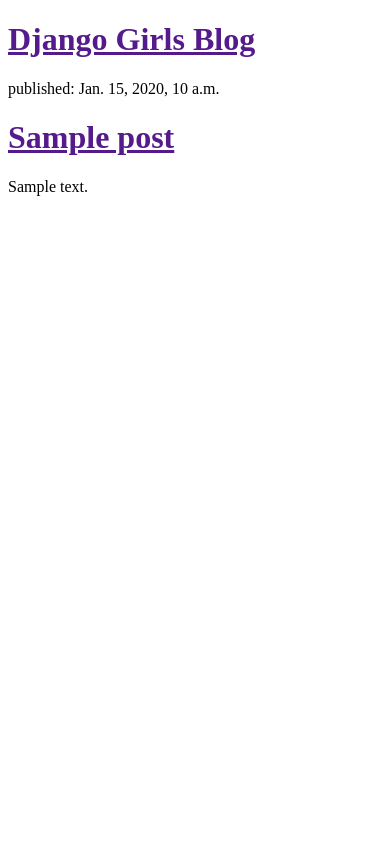
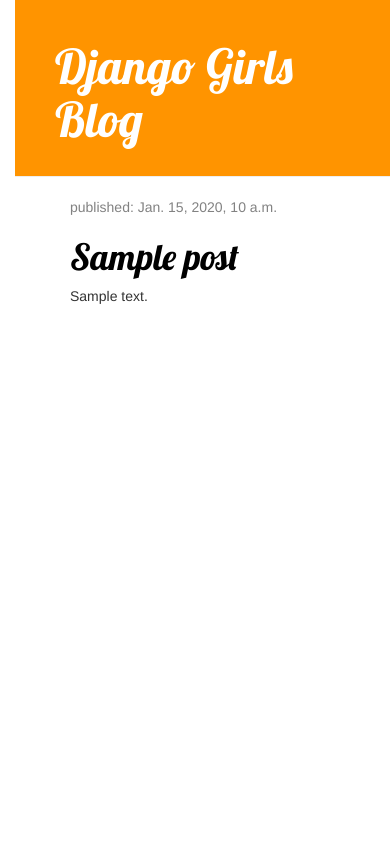
Before and after one commit to AlexFernando/my-first-blog, a Django app: template blog/templates/blog/post_list.html in a window 390 px wide. Run offline with Django 3.2, Linux system fonts and the light colour scheme; the template is opened without the code that fills it: most values are stand-ins (such as "Sample title", 1, 10 or a date in 2020); some libraries are stand-ins or nearby versions.

Commit message:
Added view and template for detailed blog post as well as CSS for the site

```diff
--- /dev/null
+++ b/blog/static/css/blog.css
@@ -0,0 +1,56 @@
+
+body {
+    padding-left: 15px;
+}
+
+h1 a {
+    color: #FCA205;
+    font-family: Lobster;
+}
+
+.page-header {
+    background-color: #ff9400;
+    margin-top: 0;
+    padding: 20px 20px 20px 40px;
+}
+
+.page-header h1, .page-header h1 a, .page-header h1 a:visited, .page-header h1 a:active {
+    color: #ffffff;
+    font-size: 36pt;
+    text-decoration: none;
+}
+
+.content {
+    margin-left: 40px;
+}
+
+h1, h2, h3, h4 {
+    font-family: 'Lobster', cursive;
+}
+
+.date {
+    color: #828282;
+}
+
+.save {
+    float: right;
+}
+
+.post-form textarea, .post-form input {
+    width: 100%;
+}
+
+.top-menu, .top-menu:hover, .top-menu:visited {
+    color: #ffffff;
+    float: right;
+    font-size: 26pt;
+    margin-right: 20px;
+}
+
+.post {
+    margin-bottom: 70px;
+}
+
+.post h1 a, .post h1 a:visited {
+    color: #000000;
+}
--- /dev/null
+++ b/blog/templates/blog/base.html
@@ -0,0 +1,28 @@
+{% load staticfiles %}
+<html lang="en">
+    <head>
+        <title>Django Girls blog</title>
+        <link rel="stylesheet" href="//maxcdn.bootstrapcdn.com/bootstrap/3.2.0/css/bootstrap.min.css">
+        <link rel="stylesheet" href="//maxcdn.bootstrapcdn.com/bootstrap/3.2.0/css/bootstrap-theme.min.css">
+        <link href='//fonts.googleapis.com/css?family=Lobster&subset=latin,latin-ext' rel='stylesheet' type='text/css'>
+        <link rel="stylesheet" href="{% static 'css/blog.css' %}">
+    </head>
+
+
+    <body>
+
+    <div class="page-header">
+        <h1><a href="/">Django Girls Blog</a></h1>
+    </div>
+
+    <div class="content container">
+        <div class="row">
+            <div class="col-md-8">
+            {% block content %}
+            {% endblock %}
+            </div>
+        </div>
+    </div>
+
+    </body>
+</html>
--- a/blog/templates/blog/post_list.html
+++ b/blog/templates/blog/post_list.html
@@ -1,19 +1,13 @@
-<!DOCTYPE html>
-<html lang="en">
-    <head>
-        <title>Django Girls blog</title>
-    </head>
-    <body>
-        <div>
-            <h1><a href="">Django Girls Blog</a></h1>
+{% extends 'blog/base.html'%}
+
+{%block content%}
+    {% for post in posts %}
+        <div class="post">
+            <div class="date">
+                <p>published: {{ post.published_date }}</p>
+            </div>
+            <h1><a href="{% url 'post_detail' pk=post.pk %}">{{ post.title }}</a></h1>
+            <p>{{ post.text|linebreaksbr }}</p>
         </div>
-
-        {% for post in posts %}
-            <div>
-                <p>published: {{post.published_date}}</p>
-                <h1><a href="">{{post.title }}</a></h1>
-                <p>{{ post.text|linebreaksbr}}</p>
-            </div>
-        {% endfor %}
-    </body>
-</html>
+    {% endfor %}
+{%endblock%}
--- a/blog/urls.py
+++ b/blog/urls.py
@@ -3,4 +3,5 @@
 
 urlpatterns = [
     url(r'^$', views.post_list, name='post_list'),
+    url(r'^post/(?P<pk>\d+)/$', views.post_detail, name='post_detail')
 ]
--- a/blog/views.py
+++ b/blog/views.py
@@ -1,4 +1,4 @@
-from django.shortcuts import render
+from django.shortcuts import render, get_object_or_404
 from django.utils import timezone
 from .models import Post
 
@@ -8,3 +8,7 @@
     posts = Post.objects.filter(published_date__lte=timezone.now()).order_by('published_date') #name of my QuerySet
     return render(request,'blog/post_list.html', {'posts':posts})
     '''request is everything we receive from the user via the Internet, template file, {}, is a place in which we can add some things for the template to use. We need to give them names (we will stick to 'posts' right now)'''
+
+def post_detail(request, pk):
+    post = get_object_or_404(Post, pk=pk)
+    return render(request, 'blog/post_detail.html', {'post':post})
```
Also changed, not shown: blog/templates/blog/post_detail.html (added, +13 -0 lines).
